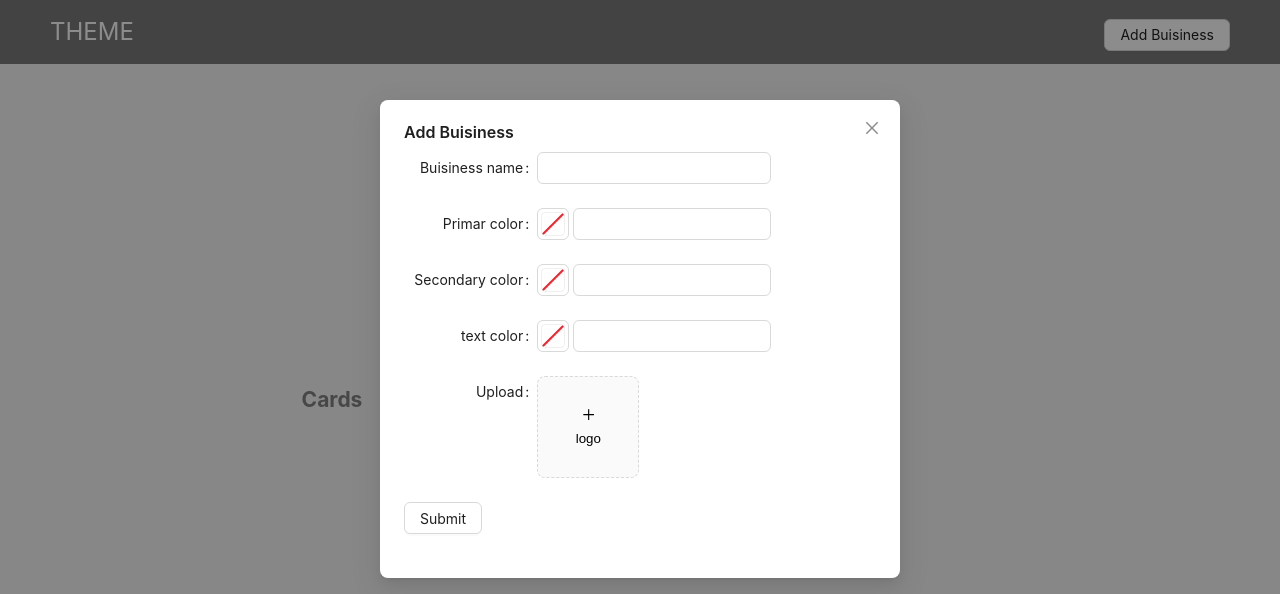
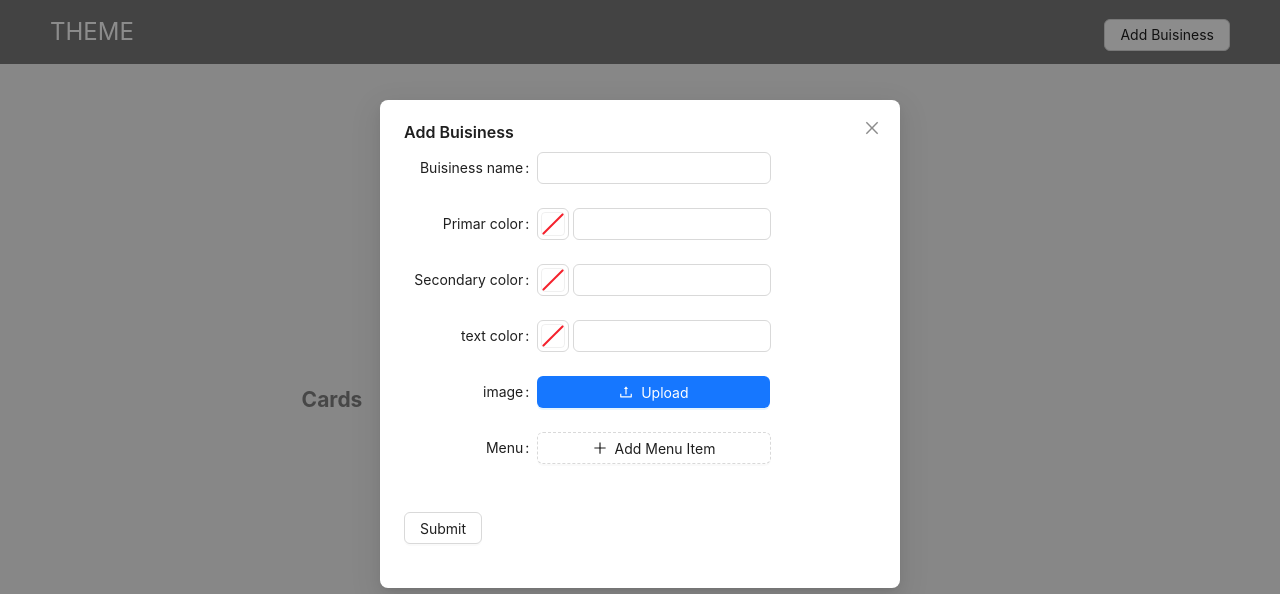
Before and after one commit to Anshu-007/Customise_theme, a React (Vite) app in the folder Theme/: page / in a window 1280 px wide. Both pictures are taken after a click on the button "Add Buisiness". Shown: the top 594 px of the page. Built offline with nearby package versions, Linux system fonts and the light colour scheme.

Commit message:
form task done/ menu form added

```diff
--- a/Theme/src/App.jsx
+++ b/Theme/src/App.jsx
@@ -1,8 +1,10 @@
 import "./App.css";
 import bg from './assets/bg.png'
+import AddMenu from "./Componenets/Form/AddMenu";
 import Home from "./Componenets/Home/Home";
 import Page from "./Componenets/Page/Page";
 import { useState } from "react";
+
 function App() {
   const [theme , setTheme] = useState({});
   const [collection ,setCollection] = useState([])
@@ -15,6 +17,7 @@ function App() {
   return <div>
     <Home setCollection = {setCollection} collection = {collection} />
     <Page theme = {theme}/>
+    {/* <AddMenu/> */}
   </div>;
 }
 
--- /dev/null
+++ b/Theme/src/Componenets/Form/AddMenu.jsx
@@ -0,0 +1,93 @@
+import React, { useState,useEffect } from 'react';
+import { Modal, Form, Input, Button, Upload } from 'antd';
+import { PlusOutlined, UploadOutlined } from '@ant-design/icons';
+
+const AddMenu = ({handleAddMenu}) => {
+  const [menuItems, setMenuItems] = useState([]);
+
+  // Function to add new empty menu item
+  const addMenuItem = () => {
+    setMenuItems([
+      ...menuItems,
+      { name: '', description: '', price: '', image: null },
+    ]);
+  };
+
+
+  // Handle form submit
+  const changeHandler = (e,idx) => {
+    let {name , value} = e;
+    menuItems[idx] = {...menuItems[idx] , [name] : value}
+    setMenuItems(menuItems)
+  };
+  useEffect(()=>{
+    addMenuItem();
+    handleAddMenu(menuItems);
+  },[])
+
+  return (
+
+    <div>
+
+
+        {/* Dynamic Menu Items */}
+        {menuItems.map((item, index) => (
+          <div key={index} style={{ marginBottom: '20px', padding: '10px', border: '1px solid #ddd' }}>
+            <h3>Menu Item {index + 1}</h3>
+
+            {/* Item Name */}
+            <Form.Item
+              name={`itemName-${index}`}
+              label="Item Name"
+              rules={[{ required: true, message: 'Please input the item name!' }]}
+            >
+              <Input name='name' onChange={(e)=>{changeHandler(e)}} placeholder="Enter item name" />
+            </Form.Item>
+
+            {/* Item Description */}
+            <Form.Item
+              name={`itemDescription-${index}`}
+              label="Description"
+              rules={[{ required: true, message: 'Please input the item description!' }]}
+            >
+              <Input name='description' onChange={changeHandler} placeholder="Enter item description" />
+            </Form.Item>
+
+            {/* Item Price */}
+            <Form.Item
+              name={`itemPrice-${index}`}
+              label="Price"
+              rules={[{ required: true, message: 'Please input the item price!' }]}
+            >
+              <Input name='price' onChange={(e)=>{changeHandler(e)}} type="number" placeholder="Enter item price" />
+            </Form.Item>
+
+            {/* Item Image */}
+            <Form.Item
+              name={`itemImage-${index}`}
+              label="Upload Image"
+              valuePropName="fileList"
+              getValueFromEvent={(e) => e?.fileList}
+            >
+              <Upload name="image" listType="picture" maxCount={1}>
+                <Button icon={<UploadOutlined />}>Upload</Button>
+              </Upload>
+            </Form.Item>
+          </div>
+        ))}
+
+        {/* Button to Add More Menu Items */}
+        <Form.Item>
+          <Button type="dashed" onClick={addMenuItem} style={{ width: '100%' }} icon={<PlusOutlined />}>
+            Add Menu Item
+          </Button>
+        </Form.Item>
+
+        {/* Submit and Cancel Buttons */}
+
+
+    </div>
+  );
+};
+
+export default AddMenu;
--- a/Theme/src/Componenets/Form/Formcomp.jsx
+++ b/Theme/src/Componenets/Form/Formcomp.jsx
@@ -1,36 +1,45 @@
-import React from 'react'
-import { useState } from 'react'
-import { Modal,Form,Input ,ColorPicker,Upload, Button} from 'antd'
-import {PlusOutlined} from '@ant-design/icons'
+import React from "react";
+import { useState } from "react";
+import { Modal, Form, Input, ColorPicker, Upload, Button } from "antd";
+import { PlusOutlined, UploadOutlined } from "@ant-design/icons";
+import AddMenu from "./AddMenu";
 
+const Formcomp = ({ isFormVisible, setIsFormVisible }) => {
+  const [menuItems ,setMenuItems] = useState([])
+  const [input, setInput] = useState({
+    name: "",
+    primary: "",
+    secondary: "",
+    text: "",
+    image: "",
+    menuItems: [],
+  });
 
+  function submit(e) {
+    handleAddMenu(menuItems)
+    console.log(input);
+  }
+  const handleFileChange = (info) => {
+    setInput({ ...input, image: info.fileList });
+  };
+  const handleAddMenu = (menuItems) => {
+    setInput({ ...input, "menuItems":menuItems });
+  };
 
-
-
-
-
-
-const Formcomp = ({isFormVisible , setIsFormVisible}) => {
-  const [input , setInput] = useState({
-    name :"",
-    primary :"",
-    secondary : "",
-    text:"",
-    image : ""
-  })
-
-
-
-
-
-
-  function submit(e){
-
-  }
-
-  function changeHandler(e){
-    let {name , value } = e.target
-    console.log(name,value)
+  // function changeHandler(e){
+  //   let {name , value } = e.target
+  //   console.log(name,value)
+  // }
+  const handleMenuChange = (e, index, field) => {
+    const newMenuItems = [...menuItems];
+    newMenuItems[index][field] = e.target.value;
+    setMenuItems(newMenuItems);
+  };
+  const addMenuItem = () => {
+    setMenuItems([
+      ...menuItems,
+      { name: '', description: '', price: '', image: null },
+    ]);
   }
   const normFile = (e) => {
     if (Array.isArray(e)) {
@@ -39,53 +48,166 @@ const Formcomp = ({isFormVisible , setIsFormVisible}) => {
     return e?.fileList;
   };
 
-
-
-
-
   return (
-    <Modal open={isFormVisible} onCancel={()=>setIsFormVisible(false)} footer={null} title="Add Buisiness">
-      <Form style={{
-        maxWidth:"400px"
-      }}
-      labelCol={{span : 8}}
-      wrapperCol={{span : 14}}
-      onFinish={(e)=>{submit(e)}}
+    <Modal
+      open={isFormVisible}
+      onCancel={() => setIsFormVisible(false)}
+      footer={null}
+      title="Add Buisiness"
+    >
+      <Form
+        style={{
+          maxWidth: "400px",
+        }}
+        labelCol={{ span: 8 }}
+        wrapperCol={{ span: 14 }}
+        onFinish={submit}
       >
-
-      <Form.Item label="Buisiness name">
-          <Input name='name' onChange={changeHandler} value={input.name} />
+        <Form.Item label="Buisiness name">
+          <Input
+            name="name"
+            onChange={(e) => setInput({ ...input, name: e.target.value })}
+            value={input.name}
+          />
         </Form.Item>
-        <Form.Item style={{display:"flex" }} label="Primar color">
-          <div style={{display:"flex" , gap:"4px"}}>
-          <ColorPicker />
-          <Input style={{width:"278px"}}/>
+        <Form.Item style={{ display: "flex" }} label="Primar color">
+          <div style={{ display: "flex", gap: "4px" }}>
+            <ColorPicker
+              onChange={(e) => setInput({ ...input, primary: e.toCssString() })}
+            />
+            <Input style={{ width: "278px" }} />
           </div>
         </Form.Item>
         <Form.Item label="Secondary color">
-        <div style={{display:"flex" , gap:"4px"}}>
-          <ColorPicker />
-          <Input style={{width:"278px"}}/>
+          <div style={{ display: "flex", gap: "4px" }}>
+            <ColorPicker
+              onChange={(e) => setInput({...input , secondary : e.toCssString()})}
+            />
+            <Input style={{ width: "278px" }} />
           </div>
         </Form.Item>
         <Form.Item label="text color">
-        <div style={{display:"flex" , gap:"4px"}}>
-          <ColorPicker />
-          <Input style={{width:"278px"}}/>
+          <div style={{ display: "flex", gap: "4px" }}>
+            <ColorPicker
+              onChange={(e) => setInput({ ...input, text: e.toCssString() })}
+            />
+            <Input style={{ width: "278px" }} />
           </div>
         </Form.Item>
-        <Form.Item label="Upload" valuePropName="fileList" getValueFromEvent={normFile}>
-          <Upload action="/upload.do" listType="picture-card">
-            <button style={{ border: 0, background: 'none' }} type="button">
-              <PlusOutlined />
-              <div style={{ marginTop: 8 }}>logo</div>
-            </button>
+
+        <Form.Item label="image">
+          <Upload onChange={handleFileChange} listType="picture">
+            <Button
+              style={{ width: "233px" }}
+              icon={<UploadOutlined />}
+              type="primary"
+            >
+              Upload
+            </Button>
           </Upload>
         </Form.Item>
-        <Form.Item><Button htmlType='submit'>Submit</Button></Form.Item>
+        <Form.Item label="Menu" style={{ scrollBehavior: "auto" }}>
+          <div>
+            {/* Dynamic Menu Items */}
+            {menuItems.map((item, index) => (
+              <div
+                key={index}
+                style={{
+                  marginBottom: "20px",
+                  padding: "10px",
+                  border: "1px solid #ddd",
+                }}
+              >
+                <h3>Menu Item {index + 1}</h3>
+
+                {/* Item Name */}
+                <Form.Item
+                  name={`itemName-${index}`}
+                  label="Item Name"
+                  rules={[
+                    { required: true, message: "Please input the item name!" },
+                  ]}
+                >
+                  <Input
+                    name="name"
+                    onChange={(e) => {
+                      handleMenuChange(e,index,"name");
+                    }}
+                    placeholder="Enter item name"
+                  />
+                </Form.Item>
+
+                {/* Item Description */}
+                <Form.Item
+                  name={`itemDescription-${index}`}
+                  label="Description"
+                  rules={[
+                    {
+                      required: true,
+                      message: "Please input the item description!",
+                    },
+                  ]}
+                >
+                  <Input
+                    name="description"
+                    onChange={()=>handleMenuChange(e,index,"description")}
+                    placeholder="Enter item description"
+                  />
+                </Form.Item>
+
+                {/* Item Price */}
+                <Form.Item
+                  name={`itemPrice-${index}`}
+                  label="Price"
+                  rules={[
+                    { required: true, message: "Please input the item price!" },
+                  ]}
+                >
+                  <Input
+                    name="price"
+                    onChange={(e) =>{handleMenuChange(e,index,"price")}}
+
+                    type="number"
+                    placeholder="Enter item price"
+                  />
+                </Form.Item>
+
+                {/* Item Image */}
+                <Form.Item
+                  name={`itemImage-${index}`}
+                  label="Upload Image"
+                  valuePropName="fileList"
+                  getValueFromEvent={(e) => e?.fileList}
+                >
+                  <Upload name="image" listType="picture" maxCount={1}>
+                    <Button icon={<UploadOutlined />}>Upload</Button>
+                  </Upload>
+                </Form.Item>
+              </div>
+            ))}
+
+            {/* Button to Add More Menu Items */}
+            <Form.Item>
+              <Button
+                type="dashed"
+                onClick={addMenuItem}
+                style={{ width: "100%" }}
+                icon={<PlusOutlined />}
+              >
+                Add Menu Item
+              </Button>
+            </Form.Item>
+
+            {/* Submit and Cancel Buttons */}
+          </div>
+        </Form.Item>
+        <Form.Item>
+          <Button htmlType="submit">Submit</Button>
+        </Form.Item>
       </Form>
     </Modal>
-  )
-}
+  );
+};
+
 
 export default Formcomp
```
